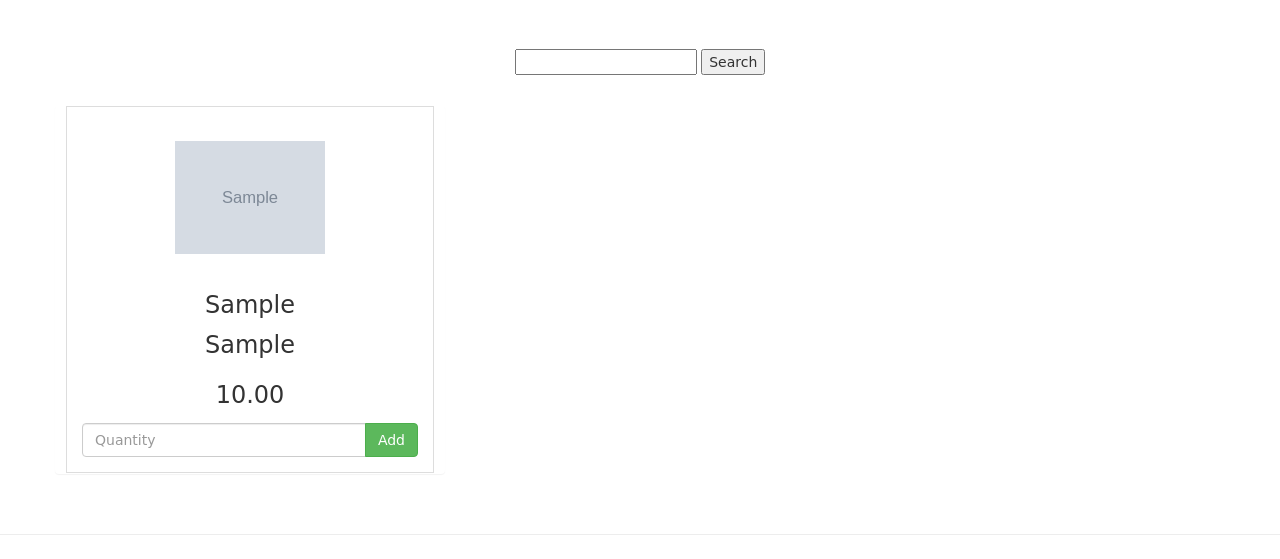
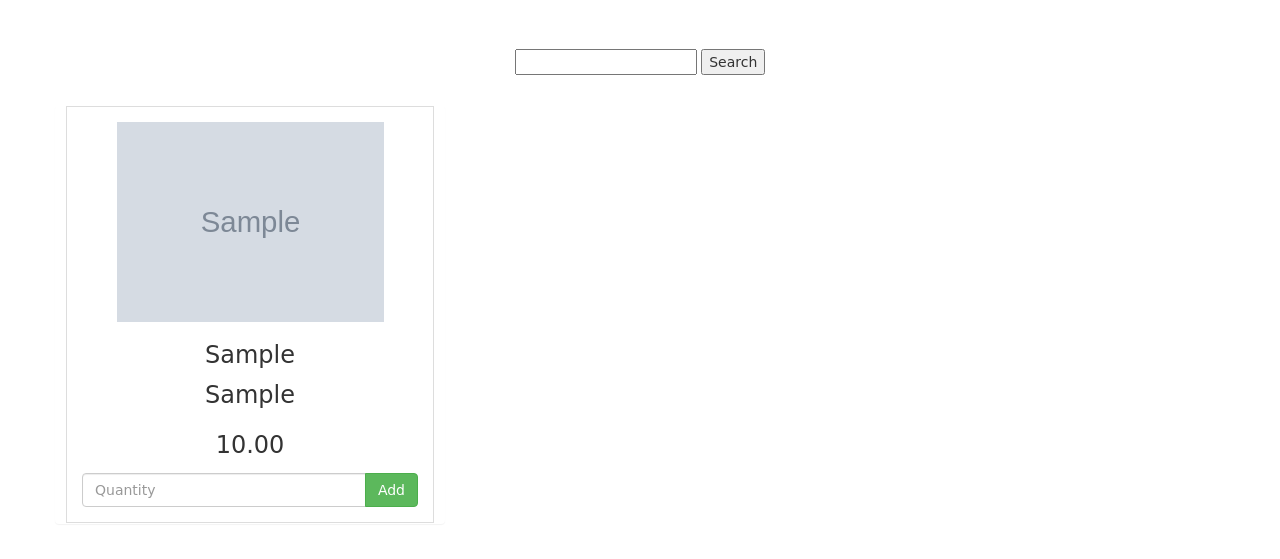
Before and after one commit to albeeralkhawri/Albeer.Cars.Sale, a Django app: page / in a window 1280 px wide. Shown: the part 51-610 px from the top of the page. Run offline with Django 3.2, Linux system fonts and the light colour scheme; tables that the repository leaves empty hold one stand-in row (values such as "Sample post"); grey boxes marked "Sample" are stand-in pictures; some libraries are stand-ins or nearby versions; some web fonts are replaced.

Commit message:
add same of stely and change same stely names

```diff
--- a/static/css/custom.css
+++ b/static/css/custom.css
@@ -41,9 +41,15 @@ footer {
     background-size: contain;
     background-position: center center;
     background-repeat: no-repeat;
-    width: 150px;
-    height: 150px;
+    width: 300px;
+    height: 200px;
     margin: 0 auto;
+    padding: 50px;
+    transition: transform .2s; /* Animation */
+}
+
+car:hover{
+    transform: scale(5.5);
 }
 
 caption p {
```
